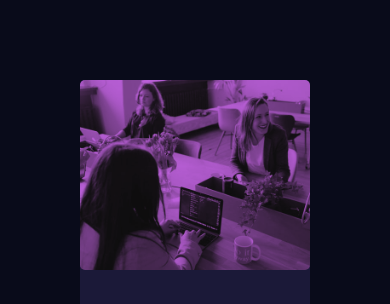
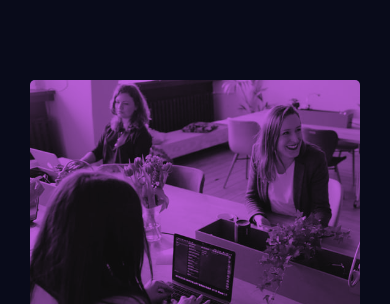
Before and after one commit to rachderossi/front-end-projects, a plain HTML site: page stats-preview-card/web/index.html in a window 390 px wide. Shown: the top 304 px of the page. Drawn offline with Linux system fonts and the light colour scheme.

Commit message:
Add files via upload

```diff
--- a/stats-preview-card/web/css/style.css
+++ b/stats-preview-card/web/css/style.css
@@ -1,7 +1,7 @@
 @import url("https://fonts.googleapis.com/css2?family=Inter:wght@400;700&display=swap");
 @import url("https://fonts.googleapis.com/css2?family=Lexend+Deca&display=swap");
 
-@media screen and (min-width: 320px) and (max-width: 800px) {
+@media (max-width: 800px) {
   body {
     display: flex;
     margin: 0px;
@@ -28,7 +28,7 @@
   }
 
   .header {
-    margin: 80px 80px 80px 80px;
+    margin: 80px 30px 80px 30px;
     background-color: hsl(244, 38%, 16%);
     border-radius: 5px;
     padding-bottom: 40px;
@@ -38,6 +38,7 @@
     flex: 1 1 160px;
     float: center;
     margin: 0px 0px;
+    width: 800px;
     filter: grayscale(100%) brightness(40%) sepia(300%) hue-rotate(240deg)
       saturate(400%) contrast(0.9) opacity(500);
     border-radius: 5px;
@@ -97,7 +98,7 @@
   }
 }
 
-@media screen and (min-width: 801px) and (max-width: 2800px) {
+@media (min-width: 801px) and (max-width: 1920px) {
   body {
     display: flex;
     margin: 0px;
@@ -111,7 +112,7 @@
   img {
     display: flex;
     margin: auto;
-    max-width: 50%;
+    max-width: 100%;
   }
 
   ul {
```
